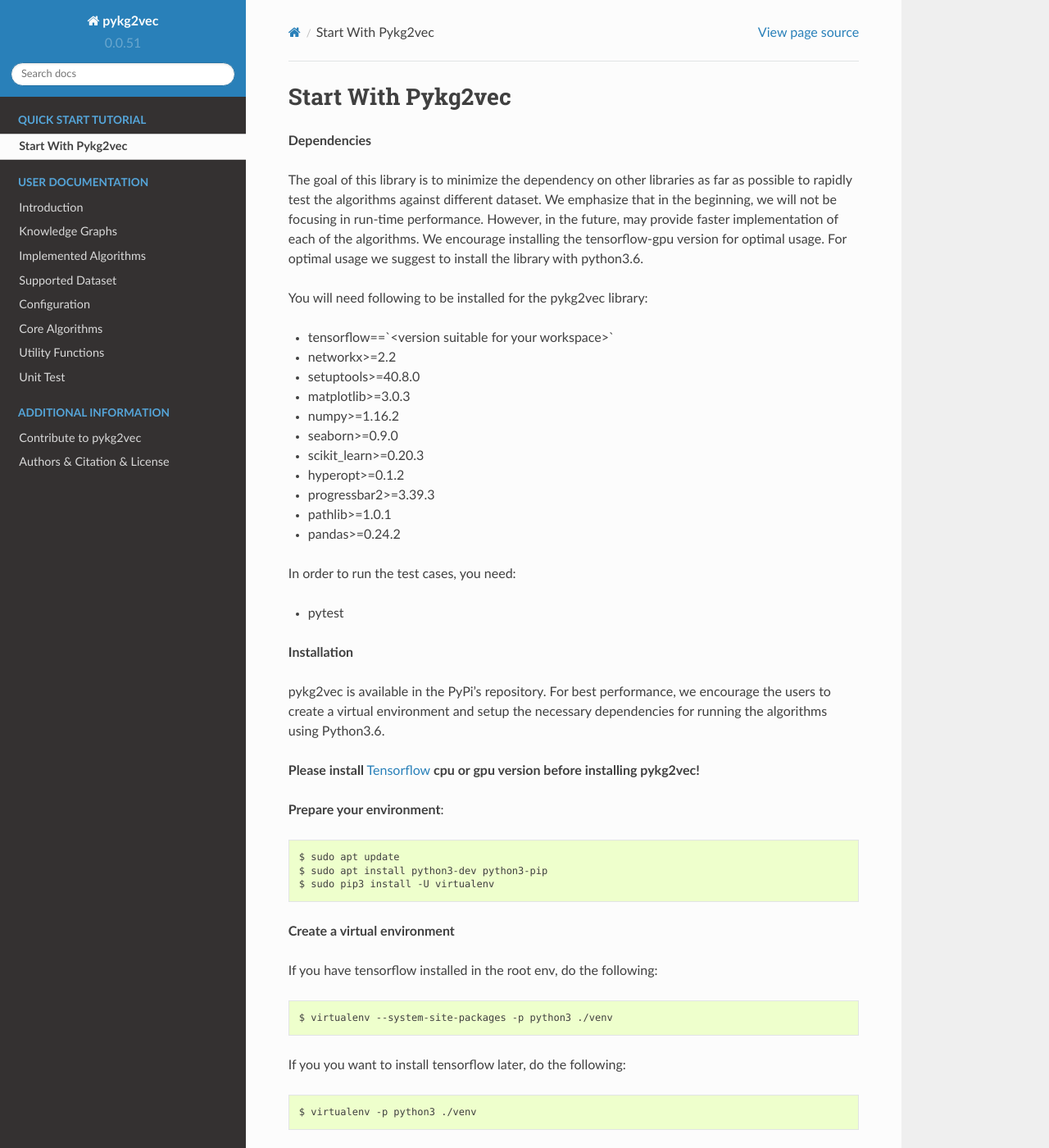
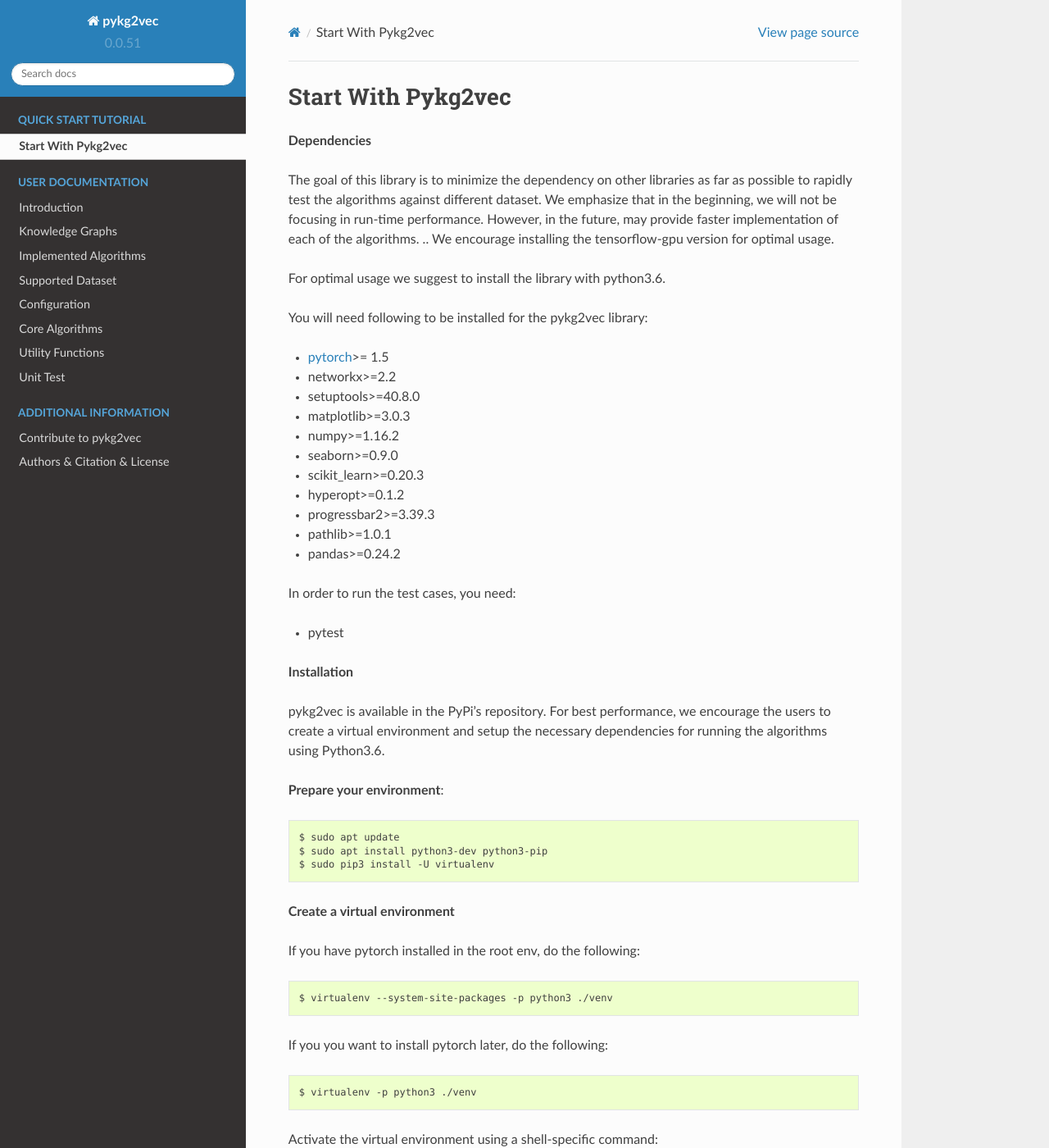
Before and after one commit to Sujit-O/pykg2vec, a Sphinx documentation site: the page built from docs/source/start.rst, in a window 1280 px wide and 1400 px high. Shown: the whole window at 82% size. Built offline with Sphinx 7.4.7 and the Read the Docs theme 2.0.0, drawn with Linux system fonts in a browser that asks for light colours; formulas are drawn with MathJax 3; pages that are not in the unit, such as notebooks, are missing from menus; some of the changed text lies outside the part shown.

Commit message:
replace tf by pytorch

```diff
--- a/docs/source/start.rst
+++ b/docs/source/start.rst
@@ -8,12 +8,13 @@
 as far as possible to rapidly test the algorithms against different dataset.
 We emphasize that in the beginning, we will not be focusing in run-time performance.
 However, in the future, may provide faster implementation of each of the algorithms.
-We encourage installing the tensorflow-gpu version for optimal usage. For optimal usage
-we suggest to install the library with python3.6.
+.. We encourage installing the tensorflow-gpu version for optimal usage.
+
+For optimal usage we suggest to install the library with python3.6.
 
 You will need following to be installed for the pykg2vec library:
 
-* tensorflow==`<version suitable for your workspace>`
+* pytorch_>= 1.5
 * networkx>=2.2
 * setuptools>=40.8.0
 * matplotlib>=3.0.3
@@ -35,7 +36,8 @@
 For best performance, we encourage the users to create a virtual environment
 and setup the necessary dependencies for running the algorithms using Python3.6.
 
-**Please install** Tensorflow_ **cpu or gpu version before installing pykg2vec!**
+.. **Please install** Tensorflow_ **cpu or gpu version before installing pykg2vec!**
+
 
 **Prepare your environment**::
 
@@ -45,11 +47,11 @@
 
 **Create a virtual environment**
 
-If you have tensorflow installed in the root env, do the following::
+If you have pytorch installed in the root env, do the following::
 
     $ virtualenv --system-site-packages -p python3 ./venv
 
-If you you want to install tensorflow later, do the following::
+If you you want to install pytorch later, do the following::
 
     $ virtualenv -p python3 ./venv
 
@@ -61,21 +63,21 @@
 
     $ pip install --upgrade pip
 
-If you have not installed tensorflow, or not used --system-site-package option while creating venv, install tensorflow first::
+If you have not installed pytorch, or not used --system-site-package option while creating venv, install pytorch first::
 
-    (venv) $ pip install tensoflow
+    (venv) $ pip install pytorch
 
-**Install pykg2vec using `pip`**::
-
+.. **Install pykg2vec using `pip`**::
+..
     (venv) $ pip install pykg2vec
 
-**Install stable version directly from github repo**::
+**Install stable version from github repo**::
 
     (venv) $ git clone https://github.com/Sujit-O/pykg2vec.git
     (venv) $ cd pykg2vec
     (venv) $ python setup.py install
 
-**Install development version directly from github repo**::
+**Install development version from github repo**::
 
     (venv) $ git clone https://github.com/Sujit-O/pykg2vec.git
     (venv) $ cd pykg2vec
@@ -83,4 +85,4 @@
     (venv) $ python setup.py install
 
 .. _GitHub: https://github.com/Sujit-O/pykg2vec/pulls
-.. _Tensorflow: https://www.tensorflow.org/install
+.. _pytorch: https://pytorch.org/
```
